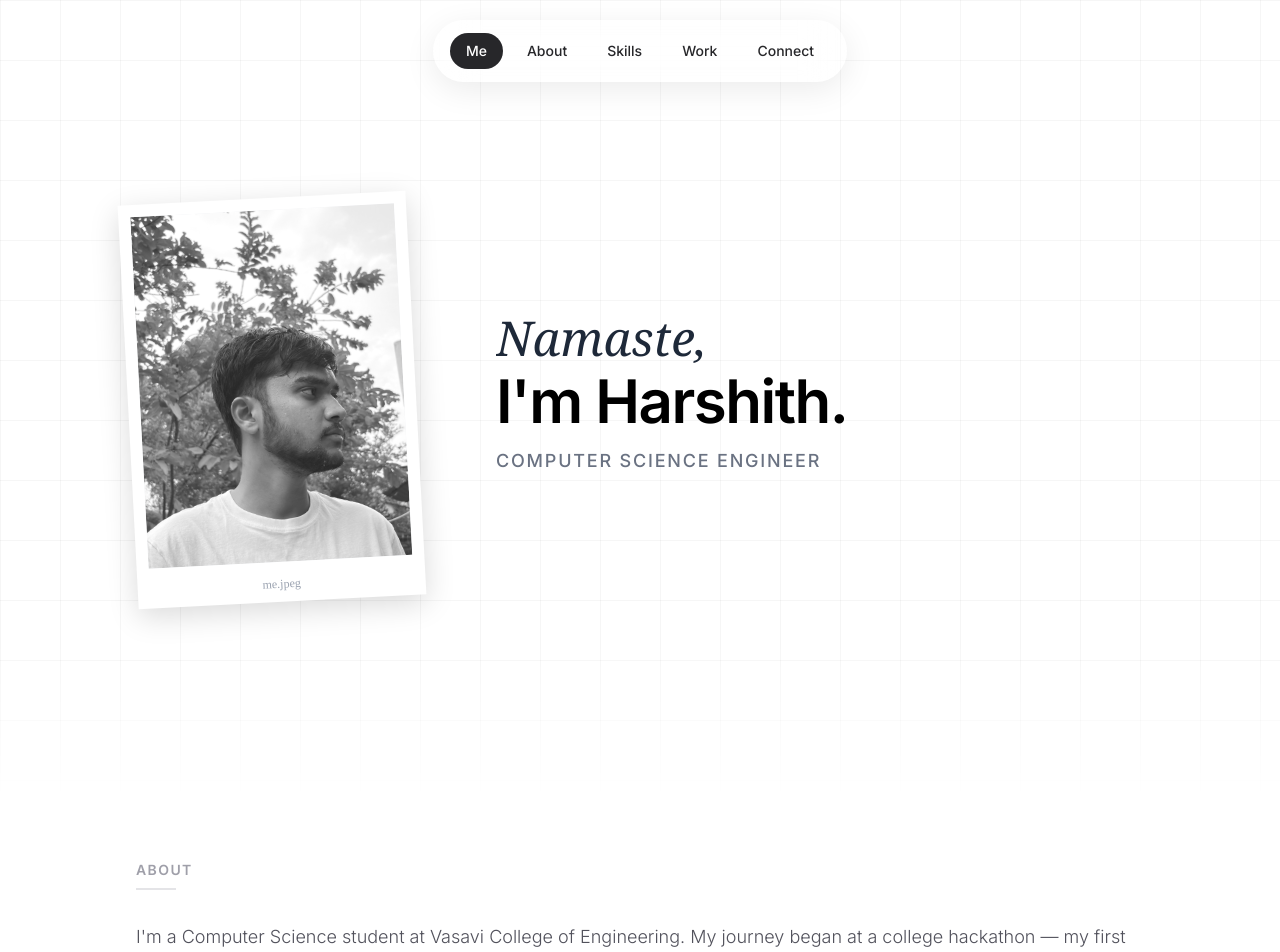
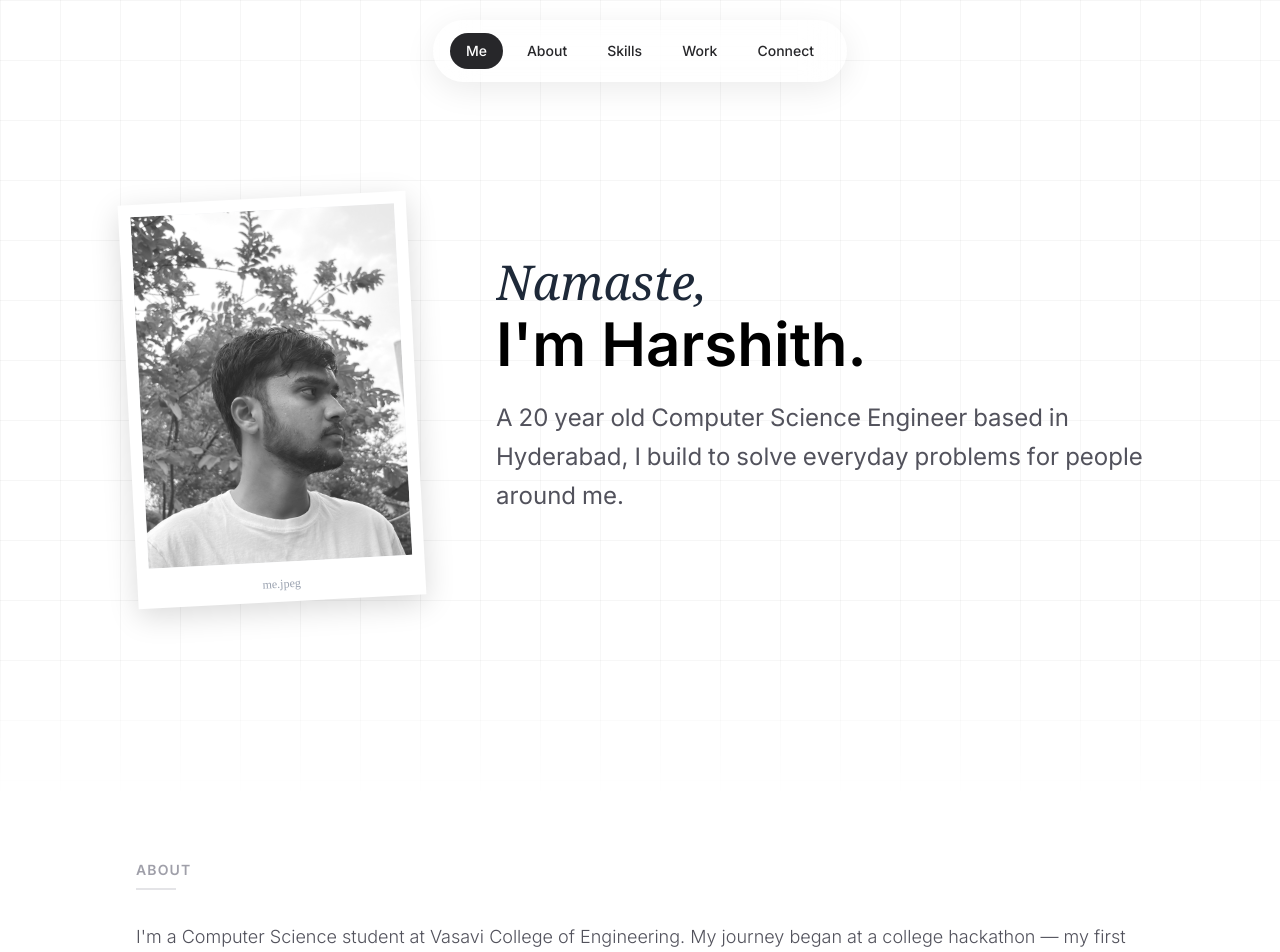
Before and after one commit to harshith397/Portfolio, a React (Vite) app: page / in a window 1280 px wide. Shown: the top 952 px of the page. Built offline with nearby package versions, Linux system fonts and the light colour scheme; a web font is replaced by a local one.

Commit message:
Modified hero section

```diff
--- a/src/components/Hero.jsx
+++ b/src/components/Hero.jsx
@@ -2,6 +2,76 @@ import React, { useState, useEffect, useRef } from "react";
 import { motion, useInView } from "framer-motion";
 import GridBackground from "./GridBackground";
 import heroData from "../data/hero.json";
+
+const charContainer = {
+  initial: {},
+  animate: {
+    transition: {
+      staggerChildren: 0.04,
+    },
+  },
+};
+
+const charVariant = {
+  initial: {
+    opacity: 0,
+    y: 14,
+    filter: "blur(8px)",
+    letterSpacing: "0.08em",
+  },
+  animate: {
+    opacity: 1,
+    y: 0,
+    filter: "blur(0px)",
+    letterSpacing: "0em",
+    transition: {
+      duration: 1.1,
+      ease: [0.33, 1, 0.68, 1],
+    },
+  },
+};
+
+const calculateAge = (dob) => {
+  const birth = new Date(dob);
+  const today = new Date();
+  const age = today.getFullYear() - birth.getFullYear();
+  const hasHadBirthdayThisYear =
+    today.getMonth() > birth.getMonth() ||
+    (today.getMonth() === birth.getMonth() && today.getDate() >= birth.getDate());
+  return hasHadBirthdayThisYear ? age : age - 1;
+};
+
+const SplitText = ({ text, className, style, delay=0 , tag = "p" }) => {
+  const MotionTag = motion[tag];
+  const words = text.split(" ");
+
+  return (
+    <MotionTag
+      className={className}
+      style={{ ...style, display: "flex", flexWrap: "wrap", columnGap: "0.25em" }}
+      variants={charContainer}
+      initial="initial"
+      animate="animate"
+      transition={{ delayChildren: delay }}
+    >
+      {words.map((word, wordIndex) => (
+        <React.Fragment key={wordIndex}>
+          <span style={{ display: "inline-flex", whiteSpace: "nowrap" }}>
+            {word.split("").map((char, charIndex) => (
+              <motion.span
+                key={`${wordIndex}-${charIndex}`}
+                variants={charVariant}
+                style={{ display: "inline-block", whiteSpace: "pre" }}
+              >
+                {char}
+              </motion.span>
+            ))}
+          </span>
+        </React.Fragment>
+      ))}
+    </MotionTag>
+  );
+};
 
 const PolaroidPhoto = ({ src, alt }) => {
   return (
@@ -9,7 +79,6 @@ const PolaroidPhoto = ({ src, alt }) => {
       className="relative shrink-0 w-56 md:w-72"
       style={{ transform: "rotate(-3deg)" }}
     >
-      {/* White polaroid frame */}
       <div className="bg-white p-3 pb-10 shadow-[0_8px_30px_rgba(0,0,0,0.15)]">
         <div className="w-full aspect-[3/4] overflow-hidden bg-gray-100">
           <img
@@ -18,7 +87,6 @@ const PolaroidPhoto = ({ src, alt }) => {
             className="w-full h-full object-cover grayscale"
           />
         </div>
-        {/* Caption at bottom of polaroid */}
         <p
           className="absolute bottom-2.5 left-0 right-0 text-center text-xs text-gray-400"
           style={{ fontFamily: "cursive" }}
@@ -31,11 +99,21 @@ const PolaroidPhoto = ({ src, alt }) => {
 };
 
 const Hero = ({ id }) => {
-  const { name, role, quote, profileImage, resumeUrl, greetings } = heroData;
+  const { name, role, about, dob, profileImage, resumeUrl, greetings } = heroData;
   const sectionRef = useRef(null);
   const isInView = useInView(sectionRef, { once: true, margin: "-10% 0px" });
 
   const [currentGreetingIndex, setCurrentGreetingIndex] = useState(0);
+  const [loaded, setLoaded] = useState(false);
+
+  const age = calculateAge(dob);
+  const resolvedAbout = about
+    .replace("{age}", age)
+    .replace("{role}", role);
+
+  useEffect(() => {
+    setLoaded(true);
+  }, []);
 
   useEffect(() => {
     const intervalId = setInterval(() => {
@@ -63,12 +141,10 @@ const Hero = ({ id }) => {
         transition={{ duration: 0.35, ease: [0.33, 1, 0.68, 1] }}
         className="relative z-10 flex flex-col md:flex-row items-center md:items-center gap-12 md:gap-20 max-w-6xl mx-auto w-full"
       >
-        {/* Polaroid photo — sits to the left on md+, above text on mobile */}
         <PolaroidPhoto src={profileImage} alt={name} />
 
-        {/* Text block */}
         <div className="flex flex-col items-start min-w-0 w-full">
-          {/* Cycling greeting — large italic serif like the reference */}
+          {/* Cycling greeting — untouched */}
           <div
             className="overflow-hidden mb-1 text-3xl md:text-4xl lg:text-5xl text-gray-800 h-[1.2em]"
             style={{
@@ -78,7 +154,7 @@ const Hero = ({ id }) => {
             }}
           >
             <div
-              className="transition-transform duration-500 ease-in-out"
+              className="transition-transform duration-450 ease-in-out"
               style={{
                 transform: `translateY(-${currentGreetingIndex * 1.2}em)`,
               }}
@@ -94,24 +170,25 @@ const Hero = ({ id }) => {
             </div>
           </div>
 
-          {/* Name — heavy, very large */}
-          <h1 className="text-4xl md:text-6xl lg:text-6xl font-semibold text-black leading-none tracking-tight mb-4">
-            I'm {name}.
-          </h1>
+          {/* Name — char by char, no delay */}
+          {loaded && (
+            <SplitText
+              text={`I'm ${name}.`}
+              tag="h1"
+              delay={0}
+              className="text-4xl md:text-6xl lg:text-6xl font-semibold text-black leading-none tracking-tight mb-4"
+            />
+          )}
 
-          {/* Role */}
-          <p className="text-sm md:text-lg lg:text-lg text-gray-500 font-medium tracking-widest uppercase mb-4">
-            {role}
-          </p>
-
-          {/* Quote */}
-          {quote && (<p
-            className="text-base md:text-lg text-gray-400 max-w-md mb-8 leading-relaxed"
-            style={{ fontFamily: "Georgia, serif", fontStyle: "italic" }}
-          >
-            "{quote}"
-          </p>)}
-
+          {/* About — char by char, starts after name */}
+          {loaded && (
+            <SplitText
+              text={resolvedAbout}
+              tag="p"
+              delay={0}
+              className="text-base md:text-lg lg:text-2xl text-zinc-600 font-normal max-w-sm md:max-w-xl lg:max-w-2xl leading-relaxed mb-8 pt-2"
+            />
+          )}
         </div>
       </motion.div>
     </section>
--- a/src/components/RevealHeading.jsx
+++ b/src/components/RevealHeading.jsx
@@ -1,24 +1,64 @@
 import { motion, useInView } from "framer-motion";
 import { useRef } from "react";
+
+const headingContainer = {
+  initial: {},
+  animate: {
+    transition: {
+      staggerChildren: 0.04,
+    },
+  },
+};
+
+const headingChar = {
+  initial: {
+    opacity: 0,
+    y: 14,
+    filter: "blur(8px)",
+    letterSpacing: "0.04em",
+  },
+  animate: {
+    opacity: 1,
+    y: 0,
+    filter: "blur(0px)",
+    letterSpacing: "0.08em",
+    transition: {
+      duration: 0.75,
+      ease: [0.33, 1, 0.68, 1],
+    },
+  },
+};
 
 const RevealHeading = ({ text }) => {
   const ref = useRef(null);
   const isInView = useInView(ref, { once: true, margin: "-20% 0px" });
+
   return (
-    <div ref={ref} className="flex overflow-hidden">
-      {text.split("").map((char, i) => (
-        <motion.span
-          key={i}
-          initial={{ y: "100%", opacity: 0 }}
-          animate={isInView ? { y: "0%", opacity: 1 } : {}}
-          transition={{ duration: 0.5, ease: [0.33, 1, 0.68, 1], delay: i * 0.04 }}
-          className="inline-block text-xs md:text-sm lg:text-sm font-semibold tracking-[0.15em] md:tracking-[0.1em] lg:tracking-[0.1em] uppercase text-zinc-400"
-          style={{ whiteSpace: char === " " ? "pre" : "normal" }}
+    <motion.div
+      ref={ref}
+      className="flex flex-wrap overflow-hidden"
+      style={{ columnGap: "0.25em" }}
+      variants={headingContainer}
+      initial="initial"
+      animate={isInView ? "animate" : "initial"}
+    >
+      {text.split(" ").map((word, wordIndex) => (
+        <span
+          key={wordIndex}
+          className="inline-flex whitespace-nowrap text-xs md:text-sm lg:text-sm font-semibold tracking-[0.15em] md:tracking-[0.1em] lg:tracking-[0.1em] uppercase text-zinc-400"
         >
-          {char}
-        </motion.span>
+          {word.split("").map((char, charIndex) => (
+            <motion.span
+              key={`${wordIndex}-${charIndex}`}
+              variants={headingChar}
+              className="inline-block"
+            >
+              {char}
+            </motion.span>
+          ))}
+        </span>
       ))}
-    </div>
+    </motion.div>
   );
 };
 export default RevealHeading;
--- a/src/components/Skills.jsx
+++ b/src/components/Skills.jsx
@@ -7,7 +7,7 @@ import {
   SiTailwindcss,
   SiFastapi,
   SiNodedotjs,
-  SiLangchain,
+
   SiHuggingface,
   SiPostgresql,
   SiMongodb,
@@ -23,6 +23,7 @@ import {
   SiMqtt,
   SiArduino,
 } from "@icons-pack/react-simple-icons";
+import { SiOllama } from '@icons-pack/react-simple-icons';
 import skillsData from "../data/skills.json";
 import RevealHeading from "./RevealHeading";
 const ICON_MAP = {
@@ -32,7 +33,6 @@ const ICON_MAP = {
   SiTailwindcss: SiTailwindcss,
   SiFastapi: SiFastapi,
   SiNodedotjs: SiNodedotjs,
-  SiLangchain: SiLangchain,
   SiHuggingface: SiHuggingface,
   SiPostgresql: SiPostgresql,
   SiMongodb: SiMongodb,
@@ -47,6 +47,7 @@ const ICON_MAP = {
   SiC: SiC,
   SiJava: SiOpenjdk,
   SiArduino: SiArduino,
+  SiOllama: SiOllama
 };
 
 const SkillPill = ({ name, icon, color }) => {
--- a/src/data/hero.json
+++ b/src/data/hero.json
@@ -1,8 +1,9 @@
 {
   "name": "Harshith",
   "role": "Computer Science Engineer",
-  "quote": null,
+  "about": "A {age} year old {role} based in Hyderabad, I build to solve everyday problems for people around me.",
   "profileImage": "/me.jpeg",
   "resumeUrl": "/Resume.pdf",
-  "greetings": ["Hello,", "Hola,", "Namaste,", "Bonjour,", "Guten Tag,", "Ciao,"]
+  "greetings": ["Hello,", "Hola,", "Namaste,", "Bonjour,", "Guten Tag,", "Ciao,"],
+  "dob":"2006-07-24"
 }
--- a/src/data/skills.json
+++ b/src/data/skills.json
@@ -27,10 +27,7 @@
     {
       "label": "AI & ML",
       "skills": [
-        { "name": "LLMs", "icon": null, "color": null },
-        { "name": "LangChain", "icon": "SiLangchain", "color": "#1C3C3C" },
-        { "name": "Hugging Face", "icon": "SiHuggingface", "color": "#FFD21E" },
-        {"name": "RAG", "icon": null, "color": null }
+        {"name": "Ollama", "icon": "SiOllama", "color": null }
       ]
     },
     {
@@ -46,7 +43,6 @@
       "skills": [
         { "name": "Docker", "icon": "SiDocker", "color": "#2496ED" },
         { "name": "Git", "icon": "SiGit", "color": "#F05032" },
-        { "name": "Linux", "icon": "SiLinux", "color": "#FCC624" },
         { "name": "GitHub Actions", "icon": "SiGithubactions", "color": "#2088FF" }
       ]
     },
```
